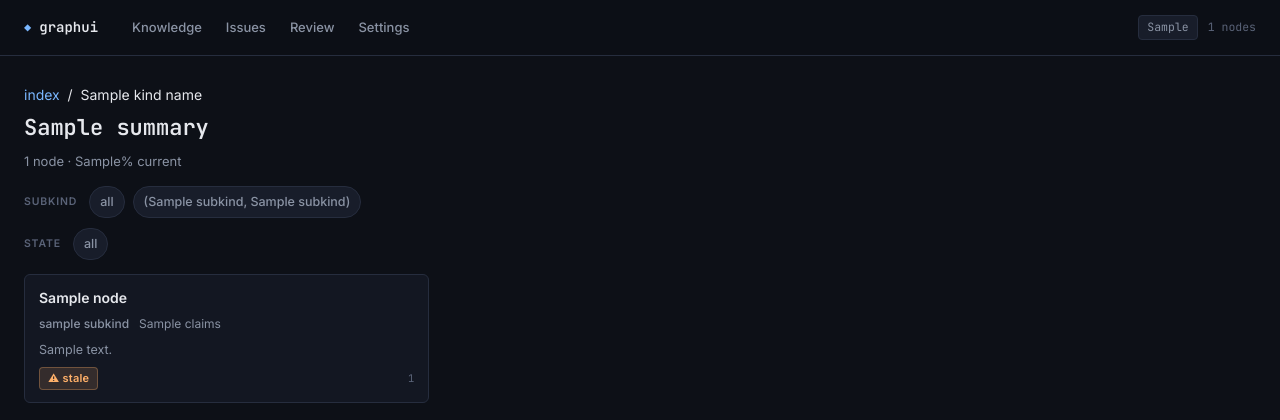
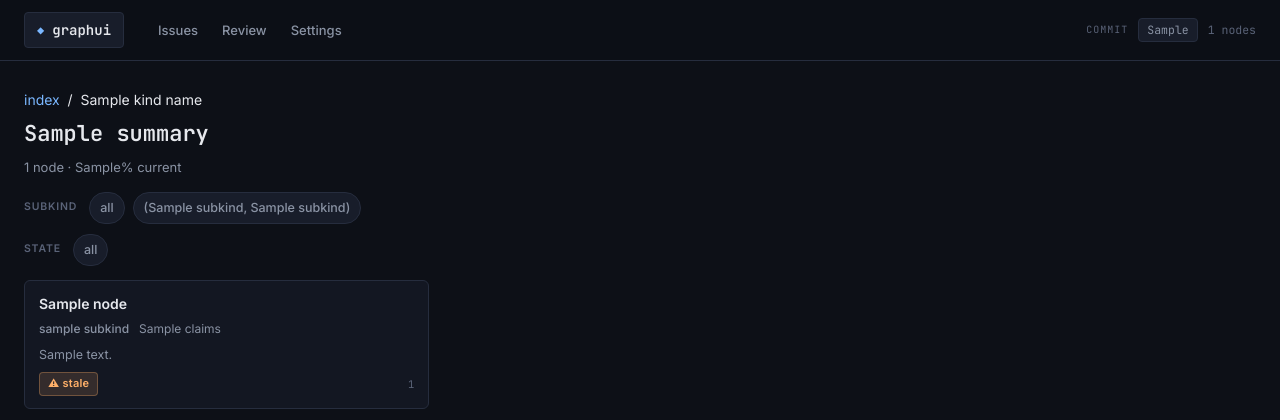
Before and after one commit to Concorda-Sailing/graphui, a Python web app: template app/templates/kind.html in a window 1280 px wide. Shown: the top 420 px of the page. Run offline with Jinja, Linux system fonts and the light colour scheme; the template is opened without the code that fills it: most values are stand-ins (such as "Sample title", 1, 10 or a date in 2020).

Commit message:
feat(graphui): topbar polish — Knowledge removed, brand button, active state, hash label
- Remove Knowledge link from the topbar (its drill-in lives on the
  dashboard cross-cuts strip and the per-kind URL still works).
- Brand (◆ graphui) is now a visible button with bordered background,
  hover state, and an off-white bold treatment when the dashboard is
  the active page.
- Each topbar nav anchor (Issues / Review / Settings) gets a
  `.nav-active` class based on `request.url.path` and renders in
  off-white bold on its own page.
- Meta-stamp gets a "commit" label on desktop (≥768px) before the
  hash pill so the digit string isn't anonymous.

Dossier for graphui/app/templates/base.html in the framework-meta
corpus updated to reflect the new nav and brand/active/meta-label
behavior. The depgraph reverse-index will pick up the new
structural_hash on next regen.

Co-Authored-By: Claude Opus 4.7 (1M context) <noreply@anthropic.com>

```diff
--- a/app/static/style.css
+++ b/app/static/style.css
@@ -66,9 +66,17 @@ code, pre { font-family: var(--mono); font-size: 0.92em; }
   display: flex; align-items: center; gap: 8px;
   color: var(--fg); font-weight: 600;
   font-family: var(--mono); font-size: 14px;
-}
+  padding: 6px 12px;
+  background: var(--bg-2);
+  border: 1px solid var(--border);
+  border-radius: var(--r-sm);
+  text-decoration: none;
+  transition: background 0.15s, border-color 0.15s, color 0.15s;
+}
+.brand:hover { background: var(--bg-3, #1e293b); border-color: #475569; color: var(--fg); }
 .brand-mark { color: var(--accent); font-size: 12px; }
-.brand:hover { color: var(--fg); }
+.brand.brand-active { color: #f8fafc; font-weight: 700; }
+.brand.brand-active .brand-mark { color: #f8fafc; }
 .topbar nav { display: flex; gap: 4px; }
 .topbar nav a {
   color: var(--fg-mute);
@@ -76,13 +84,25 @@ code, pre { font-family: var(--mono); font-size: 0.92em; }
   border-radius: var(--r-sm);
   transition: background 0.15s, color 0.15s;
   font-weight: 500;
+  text-decoration: none;
 }
 .topbar nav a:hover { background: var(--bg-2); color: var(--fg); }
+.topbar nav a.nav-active { color: #f8fafc; font-weight: 700; background: var(--bg-2); }
 
 .topbar .meta-stamp {
   margin-left: auto;
   display: flex; align-items: center; gap: 10px;
   font-family: var(--mono); font-size: 11.5px;
+}
+.topbar .meta-label {
+  color: var(--fg-faint);
+  font-size: 10px;
+  text-transform: uppercase;
+  letter-spacing: 1px;
+  display: none;
+}
+@media (min-width: 768px) {
+  .topbar .meta-label { display: inline; }
 }
 .topbar .commit-pill {
   background: var(--bg-2);
--- a/app/templates/base.html
+++ b/app/templates/base.html
@@ -11,26 +11,26 @@
 </head>
 <body>
   <header class="topbar">
-    <a href="/graph/" class="brand">
+    <a href="/graph/" class="brand{% if request.url.path in ['/graph/', '/graph'] %} brand-active{% endif %}">
       <span class="brand-mark">◆</span>
       <span class="brand-text">graphui</span>
     </a>
     <nav>
-      <a href="/graph/knowledge">Knowledge</a>
-      <a href="/graph/issues" class="nav-issues">
+      <a href="/graph/issues" class="nav-issues{% if request.url.path.startswith('/graph/issues') %} nav-active{% endif %}">
         Issues
         {% set _issues = issues_fresh_count() %}
         {% if _issues %}<span class="nav-count-badge">{{ _issues }}</span>{% endif %}
       </a>
-      <a href="/graph/review" class="nav-review">
+      <a href="/graph/review" class="nav-review{% if request.url.path.startswith('/graph/review') %} nav-active{% endif %}">
         Review
         {% set _pending = review_pending_count() %}
         {% if _pending %}<span class="nav-count-badge">{{ _pending }}</span>{% endif %}
       </a>
-      <a href="/graph/settings" class="nav-settings">Settings</a>
+      <a href="/graph/settings" class="nav-settings{% if request.url.path.startswith('/graph/settings') %} nav-active{% endif %}">Settings</a>
     </nav>
     <span class="meta-stamp">
       {% if meta and meta.depgraph %}
+        <span class="meta-label">commit</span>
         <span class="commit-pill">{{ meta.depgraph.git_commit[:8] }}</span>
         <span class="node-count">{{ meta.depgraph.node_count }} nodes</span>
       {% endif %}
```
